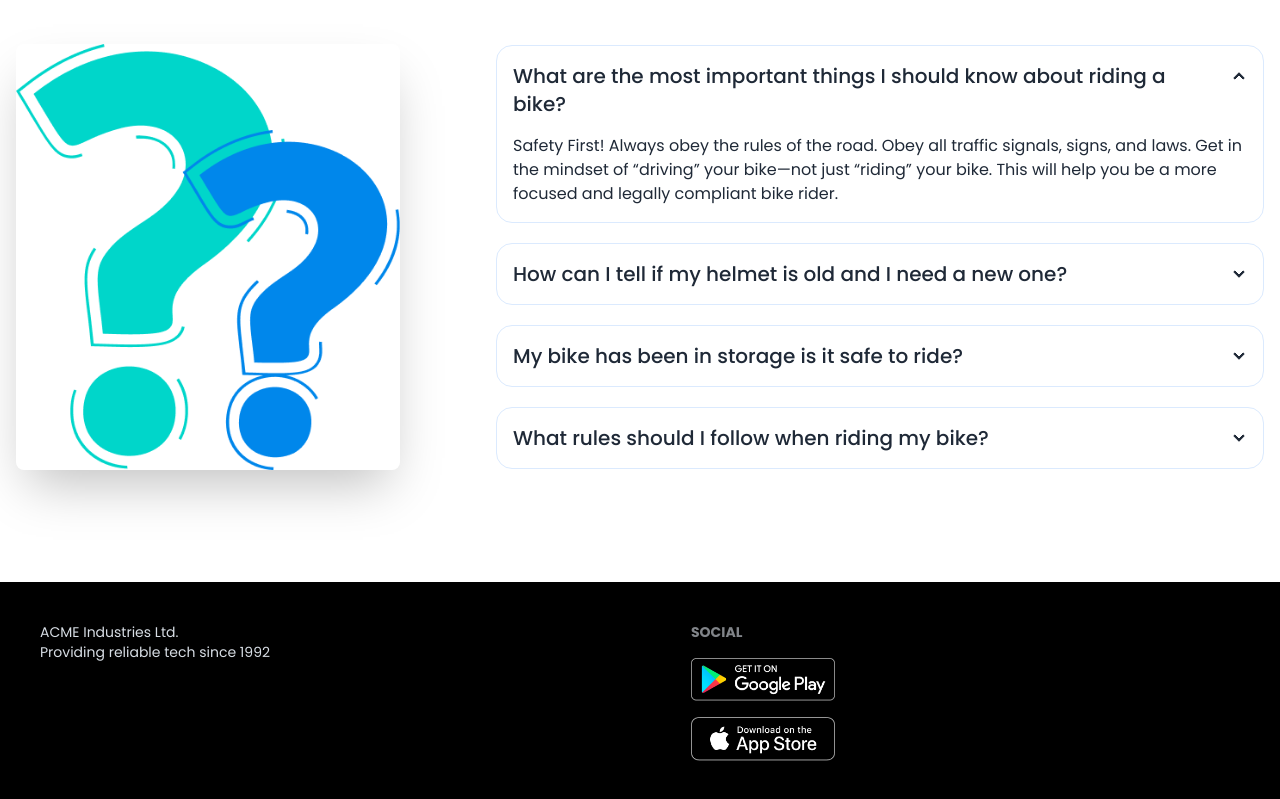
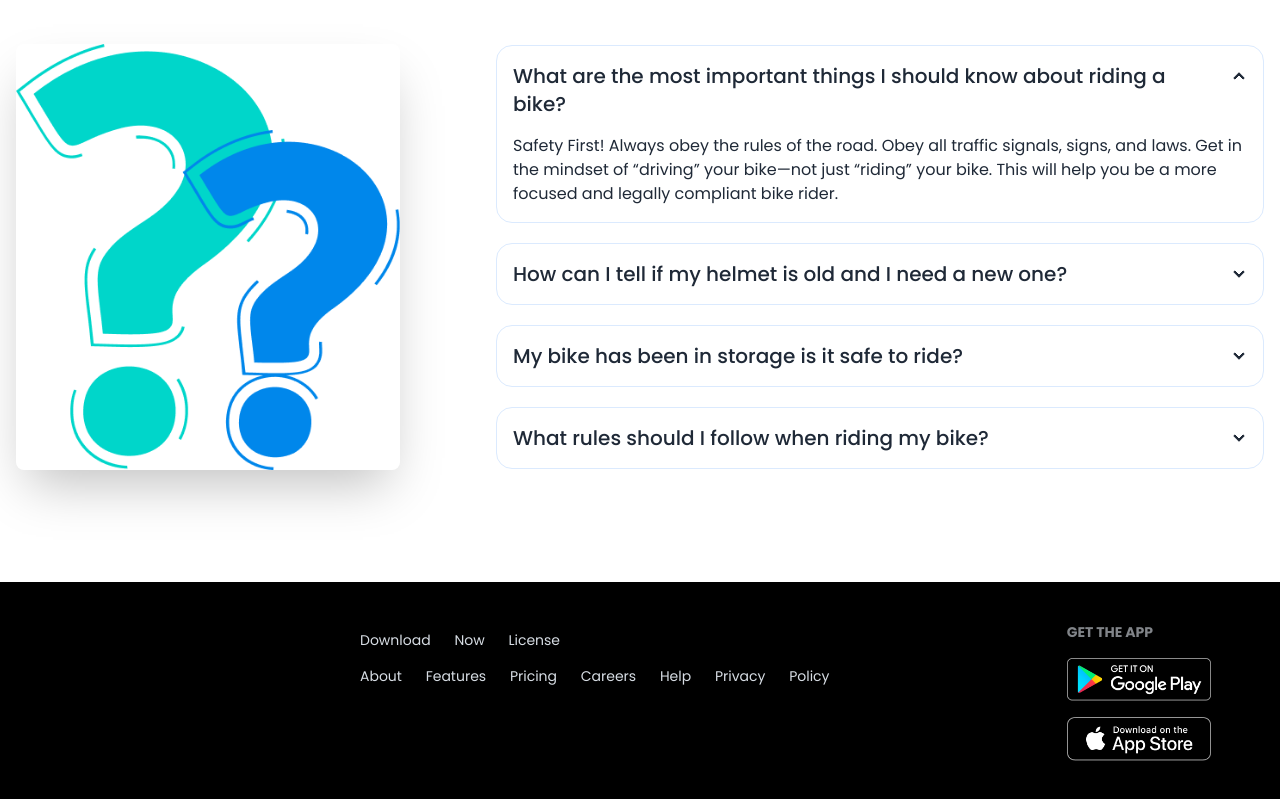
Before and after one commit to tasnimalam1/Biker_zone, a plain HTML site: page index.html in a window 1280 px wide. Shown: the part 1933-2732 px from the top of the page. Drawn offline with nearby package versions, Linux system fonts and the light colour scheme.

Commit message:
all compelete

```diff
--- a/index.html
+++ b/index.html
@@ -318,15 +318,19 @@
       </section>
     </main>
     <footer class="footer bg-black text-neutral-content p-10">
-      <aside class="md:container">
-        <p>
-          ACME Industries Ltd.
+      <div class="lg:ml-80">
+        <p class="leading-9">
+          Download <span class="p-5">Now</span> License
           <br />
-          Providing reliable tech since 1992
+          About <span class="p-5"> Features </span>
+          <span class="pr-5">Pricing</span>
+          <span class="pr-5">Careers</span>
+          <span class="pr-5">Help</span>
+          <span class="pr-5">Privacy</span> Policy
         </p>
-      </aside>
-      <nav class="">
-        <h6 class="footer-title">Social</h6>
+      </div>
+      <nav class="lg:ml-48">
+        <h6 class="footer-title">Get the App</h6>
         <div class="grid grid-cols-1 gap-4">
           <a>
             <img class="w-36" src="./images/others/android.png" alt="" />
```
